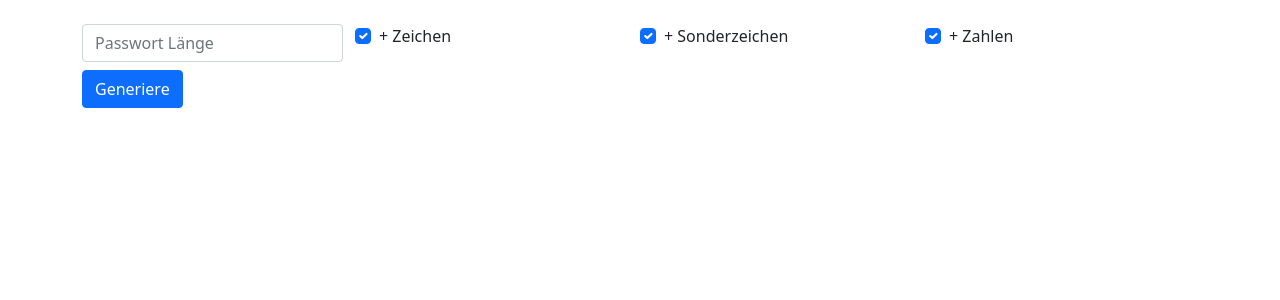
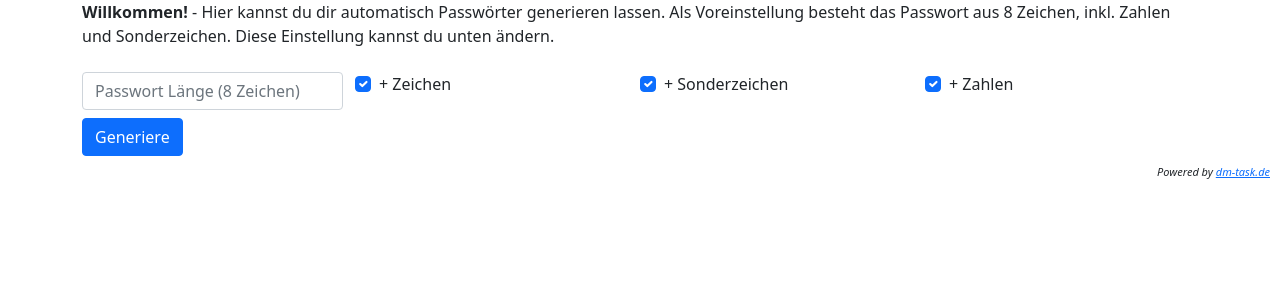
Before and after one commit to dmtask/generator, a PHP site: page / in a window 1280 px wide. Shown: the top 300 px of the page. Run offline with PHP 8.4, Linux system fonts and the light colour scheme.

Commit message:
Bisschen Layouting

```diff
--- /dev/null
+++ b/assets/index.css
@@ -0,0 +1,6 @@
+footer {
+    text-align: right;
+    font-size: 11px;
+    font-style: italic;
+    margin-right: 10px;
+}
--- a/index.php
+++ b/index.php
@@ -2,17 +2,27 @@
 <html lang="de">
   <head>
     <meta charset="utf-8" />
-    <link rel="icon" href="favicon.ico" />
+    <link rel="icon" href="assets/favicon.ico" />
     <meta name="viewport" content="width=device-width, initial-scale=1" />
-    <meta name="description" content="Generator" />
+    <meta name="description" content="Passwort Generator - Einfach sichere Passwörter erstellen" />
+    <meta name="keywords" content="Passwort, Passwort erstellen, erstellen, sicher, Passwörter, sichere Passwörter, generieren, passwort generator"/>
+    <meta name="author" content="Daniel Mertgen (dm-task.de)" />
+    <meta name="robots" content="index"/>
     <title>Passwort Generator</title>
     <link href="https://cdn.jsdelivr.net/npm/bootstrap@5.0.0-beta1/dist/css/bootstrap.min.css" rel="stylesheet" crossorigin="anonymous" />
+    <link href="assets/index.css" rel="stylesheet" />
   </head>
   <body>
     <div class="container">
+      <div class="row">
+        <div class="col-12">
+          <b>Willkommen!</b> - Hier kannst du dir automatisch Passwörter generieren lassen. Als Voreinstellung besteht das Passwort aus 8 Zeichen, inkl. Zahlen und Sonderzeichen. Diese Einstellung kannst du
+          unten ändern.
+        </div>
+      </div>
       <div class="row mt-4">
         <div class="col-3">
-          <input class="form-control passwortLength" type="text" placeholder="Passwort Länge" />
+          <input class="form-control passwortLength" type="text" placeholder="Passwort Länge (8 Zeichen)" />
         </div>
         <div class="form-check col-3">
           <input class="form-check-input" type="checkbox" value="" checked=checked id="checkboxChars">
@@ -44,9 +54,12 @@
         </div>
       </div>
     </div>
+    <footer>
+      Powered by <a href="http://dm-task.de" target="_blank">dm-task.de</a>
+    </footer>
 
-    <script src="https://cdn.jsdelivr.net/npm/bootstrap@5.0.0-beta1/dist/js/bootstrap.bundle.min.js" crossorigin="anonymous"></script>
-    <script type="text/javascript" src="https://code.jquery.com/jquery-3.5.1.min.js"></script>
+    <script src="https://cdn.jsdelivr.net/npm/bootstrap@5.0.0-beta1/dist/js/bootstrap.bundle.min.js" crossorigin="anonymous">;</script>
+    <script type="text/javascript" src="https://code.jquery.com/jquery-3.5.1.min.js">;</script>
     <script type="text/javascript" src="generator.js">;</script>
   </body>
 </html>
```
Also changed, not shown: 1 other file.
